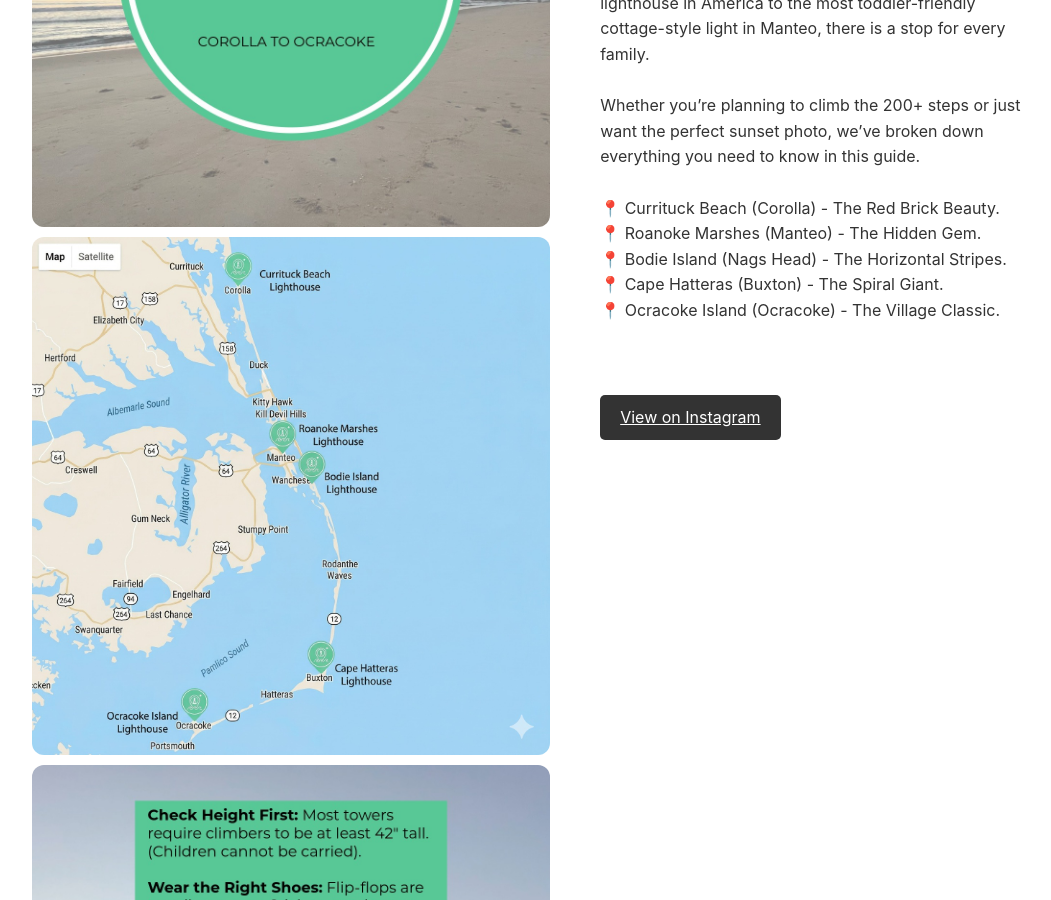
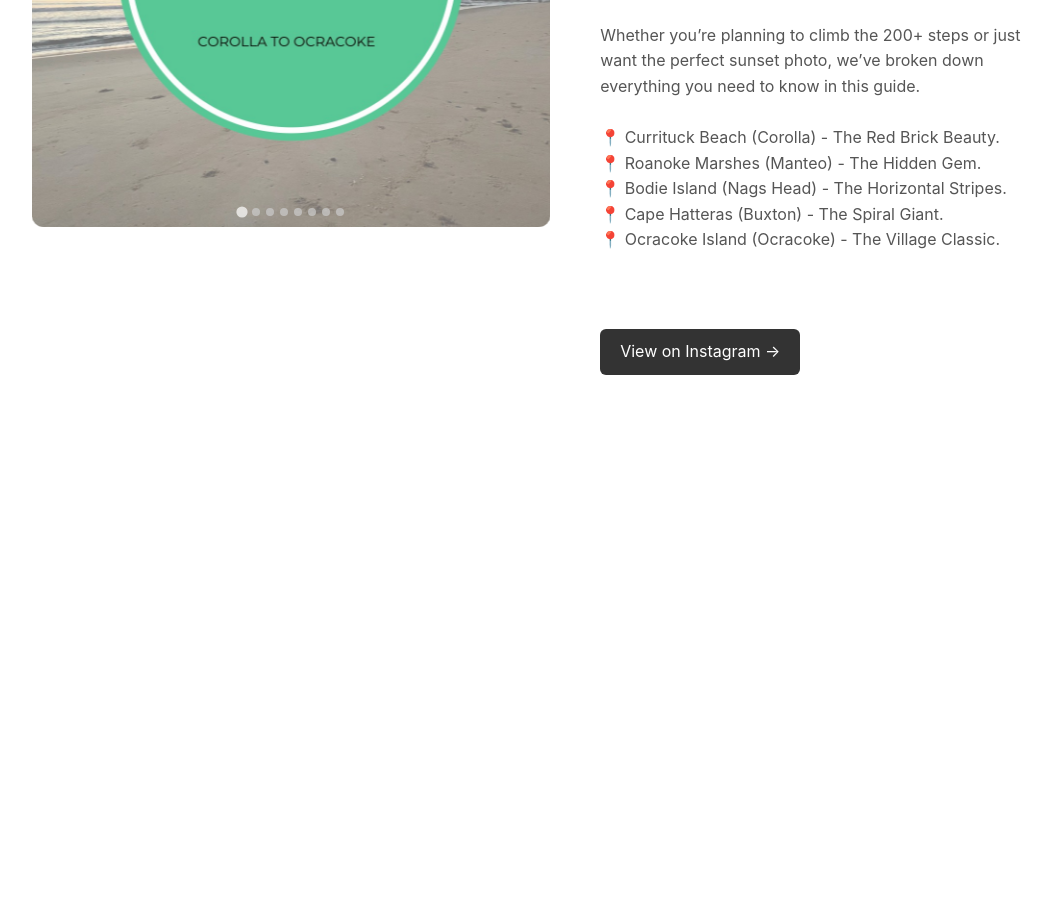
Before and after one commit to obxtodo/obxtodo.com, a Jekyll site: the page built from _gallery/lighthouse.md, in a window 1280 px wide and 900 px high, scrolled down 495 px. Shown: the whole window, without its empty margins (108-1159 px from the left). Built offline with Jekyll 4.4.1, drawn with Linux system fonts in a browser that asks for light colours; after the commit the page ends 900 px from its top, so only the background shows below that.

Commit message:
Update gallery-post.html
Signed-off-by: obxtodo <obxtodo@gmail.com>

```diff
--- a/_layouts/gallery-post.html
+++ b/_layouts/gallery-post.html
@@ -5,23 +5,45 @@
 <div class="post-container">
 
   <div class="post-media">
-    {% for img in page.images %}
-       <img src="{{ site.baseurl }}{{ img }}" style="width:100%; border-radius:12px; margin-bottom:10px;">
-    {% endfor %}
+    <section id="image-carousel" class="splide" aria-label="Beautiful OBX Photos">
+      <div class="splide__track">
+        <ul class="splide__list">
+          {% for img in page.images %}
+          <li class="splide__slide">
+            <img src="{{ site.baseurl }}{{ img }}" style="width:100%; border-radius:12px;">
+          </li>
+          {% endfor %}
+        </ul>
+      </div>
+    </section>
   </div>
 
   <div class="post-content">
-    <h1>{{ page.title }}</h1>
+    <h2 style="margin-top: 0;">{{ page.title }}</h2>
 
-    <div class="description" style="white-space: pre-wrap; margin-bottom: 20px;">
+    <div style="white-space: pre-wrap; margin-bottom: 25px; color: #555;">
       {{ page.description }}
     </div>
 
-    {% if page.instagram_url %}
-      <a href="{{ page.instagram_url }}" class="button" style="display:inline-block; padding: 10px 20px; background: #333; color: #fff; border-radius: 5px;">
-        View on Instagram
+    <p>
+      <a href="{{ page.instagram_url }}" target="_blank" style="display: inline-block; padding: 10px 20px; background: #333; color: #fff; border-radius: 6px; text-decoration: none;">
+        View on Instagram →
       </a>
-    {% endif %}
+    </p>
   </div>
 
 </div>
+
+<link rel="stylesheet" href="https://cdn.jsdelivr.net/npm/@splidejs/splide@4.1.4/dist/css/splide.min.css">
+<script src="https://cdn.jsdelivr.net/npm/@splidejs/splide@4.1.4/dist/js/splide.min.js"></script>
+<script>
+  document.addEventListener('DOMContentLoaded', function () {
+    new Splide('#image-carousel', {
+      type: 'loop',
+      drag: 'free',
+      snap: true,
+      arrows: true,
+      pagination: true
+    }).mount();
+  });
+</script>
```
